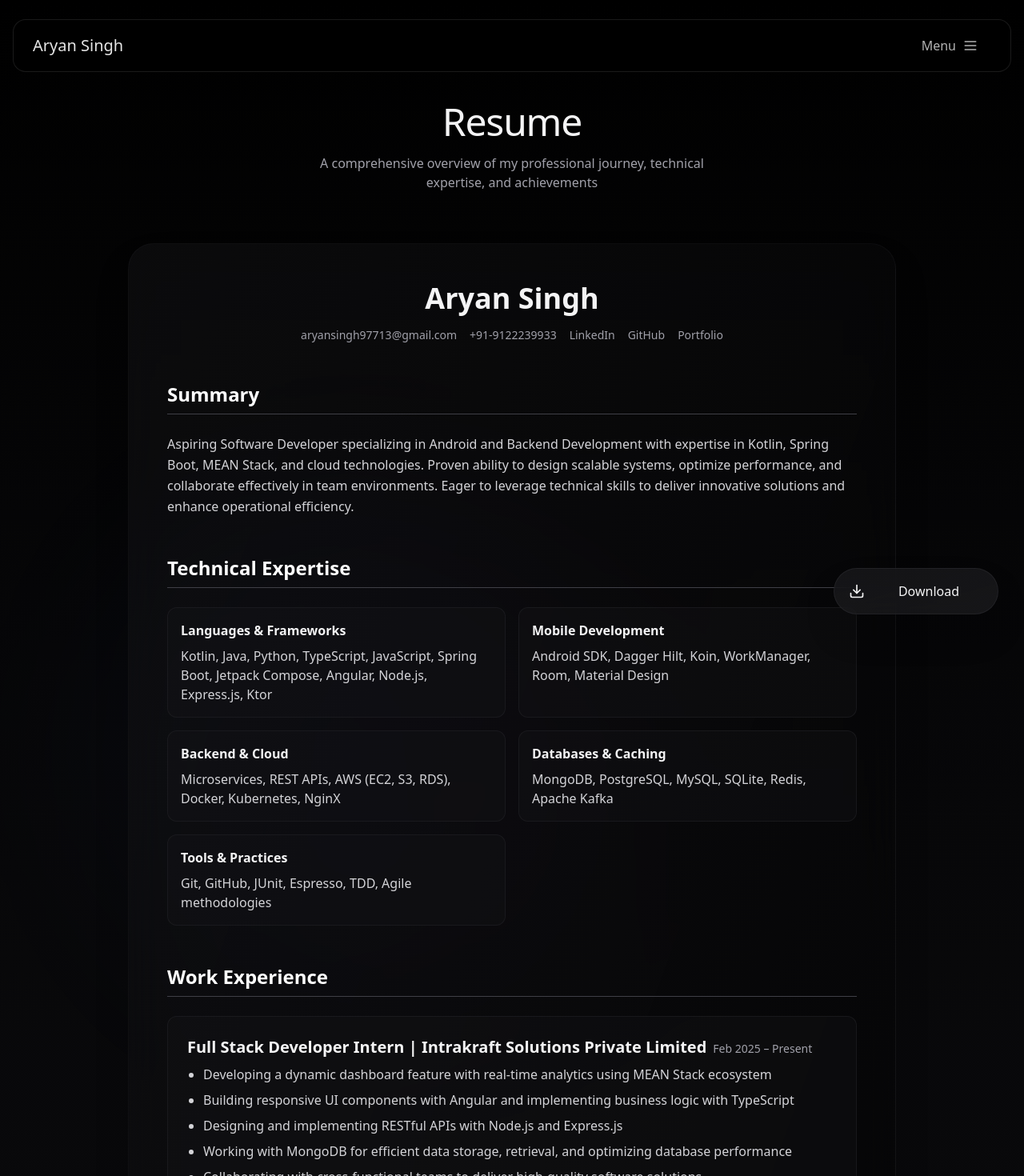
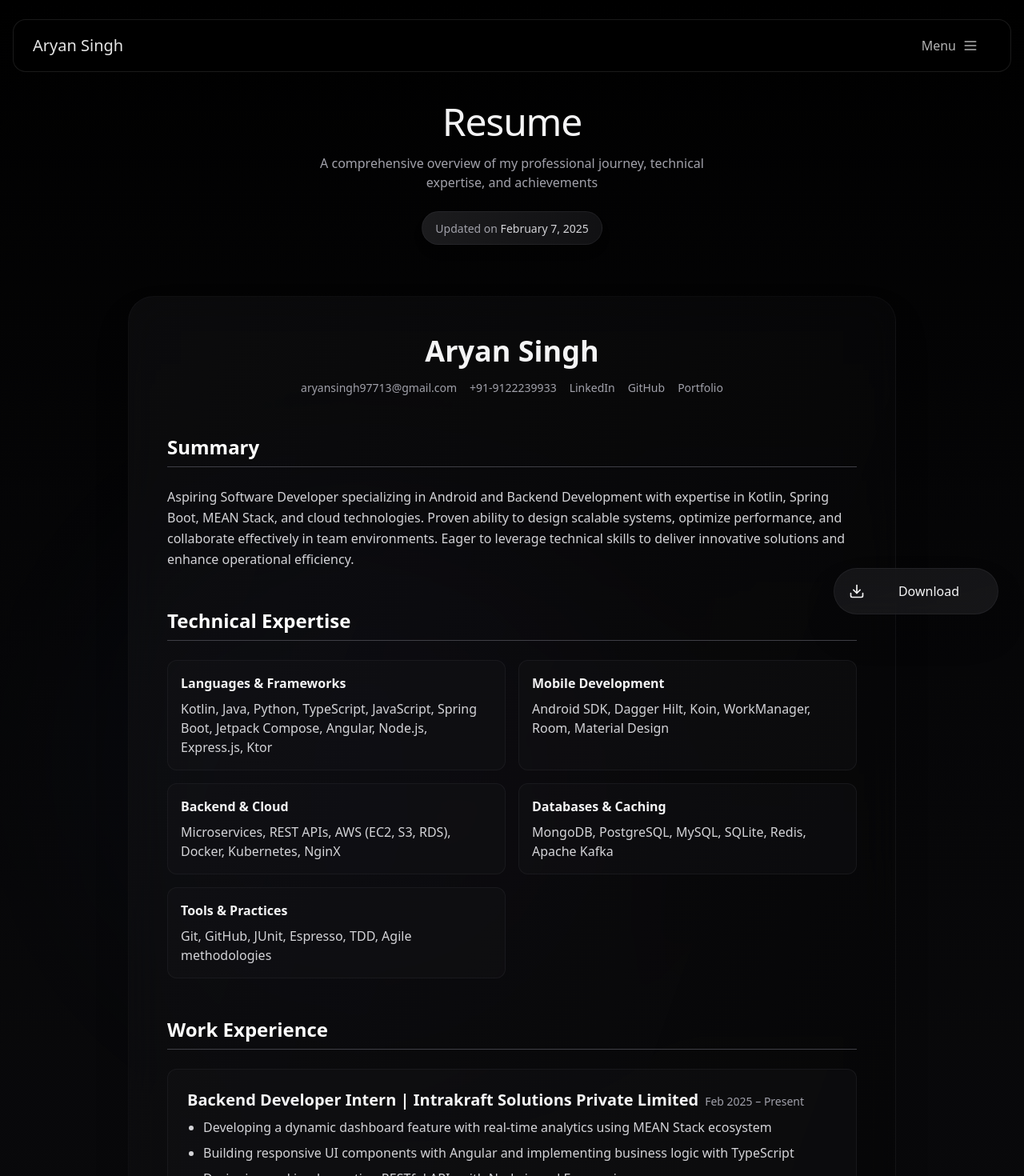
Before and after one commit to singhtwenty2/Portfolio-ClientApp, a Next.js app: page /resume in a window 1280 px wide. Shown: the top 1470 px of the page at 80% size. Built offline with nearby package versions, Linux system fonts and the light colour scheme.

Commit message:
Some Minor Chnages In Resume Page

```diff
--- a/src/components/Resume.tsx
+++ b/src/components/Resume.tsx
@@ -6,6 +6,8 @@ import { Download } from 'lucide-react';
 import { toast, Toaster } from 'sonner';
 import { resumeData } from '@/data/resume';
 import { ResumeData } from '@/types/resume';
+
+const pdfUrl = "https://pub-8151767378da404c9d68b622662381f3.r2.dev/Aryan_Singh_Resume.pdf";
 
 const DownloadToast: React.FC = () => (
     <motion.div
@@ -37,8 +39,6 @@ const FloatingButton: React.FC = () => {
     const buttonPadding = useTransform(scrollY, [0, 100], ["16px", "12px"]);
 
     const handleDownload = async () => {
-        const pdfUrl = "https://pub-8151767378da404c9d68b622662381f3.r2.dev/Aryan_Singh_Resume.pdf";
-
         try {
             // Show the download toast
             toast.custom(() => <DownloadToast />, {
@@ -107,6 +107,11 @@ const SectionHeading: React.FC<{ children: React.ReactNode }> = ({ children }) =
 
 export default function Resume() {
     const data: ResumeData = resumeData;
+    const currentDate = new Date().toLocaleDateString('en-US', {
+        year: 'numeric',
+        month: 'long',
+        day: 'numeric'
+    });
 
     return (
         <div className="min-h-screen w-full bg-gradient-to-b from-black via-zinc-950 to-black relative overflow-hidden">
@@ -143,6 +148,18 @@ export default function Resume() {
                 >
                     A comprehensive overview of my professional journey, technical expertise, and achievements
                 </motion.p>
+
+                {/* Update Date Badge */}
+                <motion.div
+                    className="mt-6 inline-flex"
+                    initial={{ opacity: 0, y: 10 }}
+                    animate={{ opacity: 1, y: 0 }}
+                    transition={{ duration: 0.6, delay: 0.3 }}
+                >
+                    <div className="px-4 py-2 rounded-full bg-gradient-to-r from-zinc-800/70 to-zinc-900/70 border border-zinc-700/30 backdrop-blur-lg shadow-lg">
+                        <span className="text-sm text-zinc-400">Updated on <span className="font-medium text-zinc-300">{currentDate}</span></span>
+                    </div>
+                </motion.div>
             </div>
 
             {/* Content Container */}
--- a/src/data/resume.ts
+++ b/src/data/resume.ts
@@ -34,7 +34,7 @@ export const resumeData: ResumeData = {
     ],
     experience: [
       {
-        title: "Full Stack Developer Intern",
+        title: "Backend Developer Intern",
         company: "Intrakraft Solutions Private Limited",
         duration: "Feb 2025 – Present",
         achievements: [
```
Also changed, not shown: 1 other file (tests, documents, lock files or other folders).
